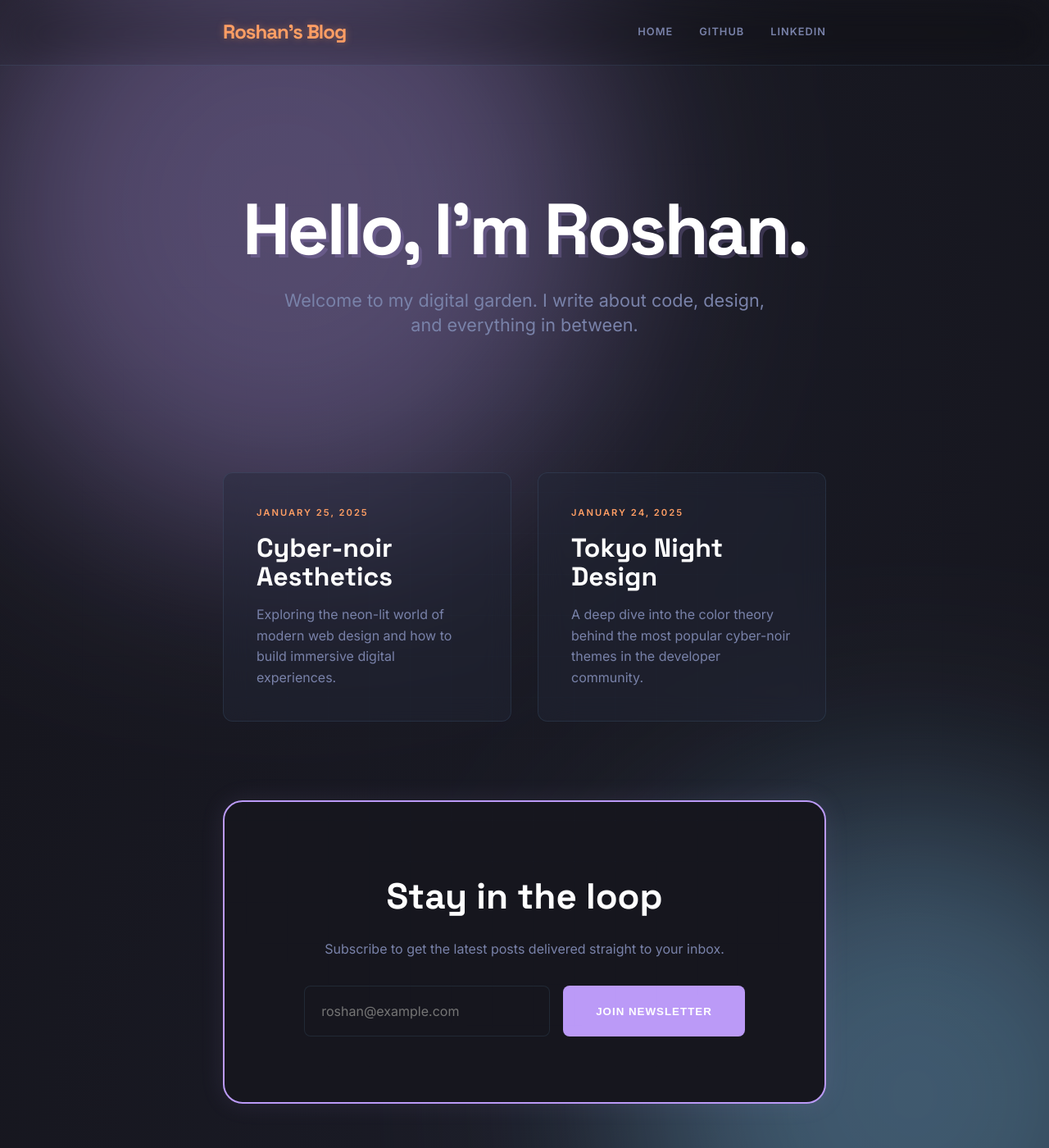
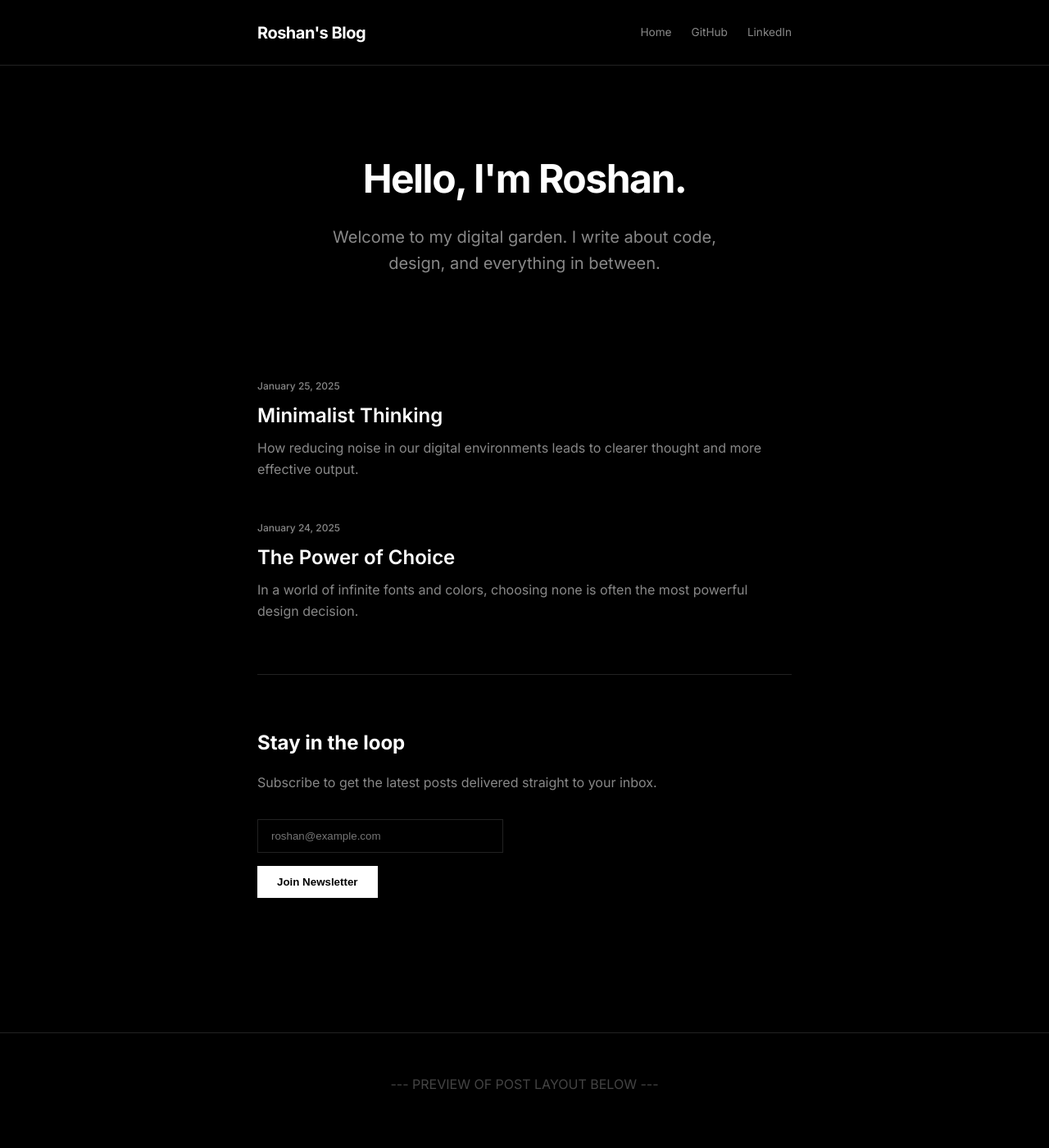
Before and after one commit to roshanis/roshanis.github.io, a Jekyll site: the page preview.html, which Jekyll copies as it is, in a window 1280 px wide and 1400 px high. Shown: the whole window at 82% size. Built offline with Jekyll 4.4.1, drawn with Linux system fonts in a browser that asks for light colours; some of the changed text lies outside the part shown.

Commit message:
Refine Design: Center hero text and finalize Minimal Dark theme

```diff
--- a/_layouts/default.html
+++ b/_layouts/default.html
@@ -20,10 +20,6 @@
 </head>
 
 <body>
-
-    <div class="noise-overlay"></div>
-    <div class="orb orb-1"></div>
-    <div class="orb orb-2"></div>
 
     <div class="progress-container">
         <div class="progress-bar" id="progressBar"></div>
--- a/assets/css/style.css
+++ b/assets/css/style.css
@@ -1,32 +1,23 @@
 /* Google Fonts import */
-@import url('https://fonts.googleapis.com/css2?family=Space+Grotesk:wght@300;400;500;600;700&family=Inter:wght@400;500;600&display=swap');
+@import url('https://fonts.googleapis.com/css2?family=Inter:wght@400;500;600;700&display=swap');
 
 :root {
-  /* Tokyo Night Palette */
-  --bg-color: #1a1b26;
-  --bg-darker: #16161e;
-  --bg-gradient: radial-gradient(circle at 50% 50%, #1a1b26 0%, #16161e 100%);
+  /* Minimal Dark Palette */
+  --bg-color: #000000;
+  --bg-accent: #0a0a0a;
 
-  --neon-cyan: #7dcfff;
-  --neon-magenta: #bb9af7;
-  --neon-orange: #ff9e64;
-  --neon-red: #f7768e;
+  --primary-color: #ffffff;
+  --secondary-color: #ffffff;
 
-  --card-bg: rgba(36, 40, 59, 0.4);
-  --card-border: rgba(125, 207, 255, 0.1);
-  --card-hover-bg: rgba(36, 40, 59, 0.6);
-  --card-hover-border: rgba(125, 207, 255, 0.3);
+  --text-main: #ffffff;
+  --text-muted: #888888;
 
-  --text-main: #c0caf5;
-  --text-muted: #7982a9;
-  --text-bright: #ffffff;
+  --border-color: #222222;
 
   --nav-height: 80px;
-  --max-width: 800px;
+  --max-width: 700px;
 
-  /* Motion */
-  --transition: all 0.4s cubic-bezier(0.16, 1, 0.3, 1);
-  --neon-glow: 0 0 15px rgba(125, 207, 255, 0.3);
+  --transition: all 0.2s ease-in-out;
 }
 
 /* Base Styles */
@@ -43,13 +34,10 @@ html {
 body {
   font-family: 'Inter', system-ui, -apple-system, sans-serif;
   background-color: var(--bg-color);
-  background-image: var(--bg-gradient);
-  background-attachment: fixed;
   color: var(--text-main);
   line-height: 1.6;
   min-height: 100vh;
   -webkit-font-smoothing: antialiased;
-  overflow-x: hidden;
 }
 
 a {
@@ -58,59 +46,7 @@ a {
   transition: var(--transition);
 }
 
-/* Cyber Elements: Background Grid */
-.noise-overlay {
-  position: fixed;
-  inset: 0;
-  background-image:
-    linear-gradient(rgba(125, 207, 255, 0.05) 1px, transparent 1px),
-    linear-gradient(90deg, rgba(125, 207, 255, 0.05) 1px, transparent 1px);
-  background-size: 50px 50px;
-  opacity: 0.3;
-  z-index: 1000;
-  pointer-events: none;
-  mask-image: radial-gradient(circle at center, black 0%, transparent 80%);
-  -webkit-mask-image: radial-gradient(circle at center, black 0%, transparent 80%);
-}
-
-.orb {
-  position: fixed;
-  border-radius: 50%;
-  filter: blur(120px);
-  z-index: -1;
-  opacity: 0.35;
-  mix-blend-mode: screen;
-}
-
-.orb-1 {
-  top: -10%;
-  left: -5%;
-  width: 60vw;
-  height: 60vw;
-  background: var(--neon-magenta);
-  animation: drift 20s infinite alternate ease-in-out;
-}
-
-.orb-2 {
-  bottom: -15%;
-  right: -5%;
-  width: 50vw;
-  height: 50vw;
-  background: var(--neon-cyan);
-  animation: drift 30s infinite alternate-reverse ease-in-out;
-}
-
-@keyframes drift {
-  from {
-    transform: translate(0, 0) scale(1);
-  }
-
-  to {
-    transform: translate(100px, 50px) scale(1.1);
-  }
-}
-
-/* Progress Bar */
+/* Progress Bar (Minimal) */
 .progress-container {
   position: fixed;
   top: 0;
@@ -123,16 +59,15 @@ a {
 
 .progress-bar {
   height: 100%;
-  background: var(--neon-cyan);
+  background: var(--primary-color);
   width: 0%;
-  box-shadow: 0 0 15px var(--neon-cyan);
 }
 
 /* Layout */
 .container {
   max-width: var(--max-width);
   margin: 0 auto;
-  padding: 0 2rem;
+  padding: 0 1.5rem;
 }
 
 /* Navigation */
@@ -140,287 +75,183 @@ a {
   height: var(--nav-height);
   display: flex;
   align-items: center;
-  backdrop-filter: blur(25px) brightness(0.8);
-  -webkit-backdrop-filter: blur(25px) brightness(0.8);
   position: sticky;
   top: 0;
   z-index: 100;
-  border-bottom: 1px solid var(--card-border);
+  background: var(--bg-color);
+  border-bottom: 1px solid var(--border-color);
 }
 
 .nav-brand {
-  font-family: 'Space Grotesk', sans-serif;
   font-weight: 700;
-  font-size: 1.5rem;
-  color: var(--neon-orange);
-  text-shadow: 0 0 10px rgba(255, 158, 100, 0.4);
-  letter-spacing: -1px;
+  font-size: 1.25rem;
+  letter-spacing: -0.5px;
 }
 
 .nav-links {
   display: flex;
-  gap: 2rem;
+  gap: 1.5rem;
 }
 
 .nav-link {
-  font-size: 0.8rem;
+  font-size: 0.85rem;
   color: var(--text-muted);
-  font-weight: 600;
-  letter-spacing: 1px;
-  text-transform: uppercase;
 }
 
 .nav-link:hover {
-  color: var(--neon-cyan);
-  text-shadow: 0 0 10px var(--neon-cyan);
+  color: var(--text-main);
 }
 
 /* Hero Section */
 .hero {
-  padding: 160px 0 100px;
+  padding: 100px 0 60px;
   text-align: center;
 }
 
 .hero-title {
-  font-family: 'Space Grotesk', sans-serif;
-  font-size: clamp(3.5rem, 10vw, 5.5rem);
+  font-size: 3rem;
   font-weight: 700;
-  line-height: 0.9;
-  letter-spacing: -3px;
-  color: var(--text-bright);
-  text-shadow: 4px 4px 0px rgba(187, 154, 247, 0.2);
-  margin-bottom: 2rem;
+  letter-spacing: -1.5px;
+  margin-bottom: 1rem;
 }
 
 .hero-subtitle {
   color: var(--text-muted);
-  font-size: 1.35rem;
-  max-width: 600px;
+  font-size: 1.25rem;
+  max-width: 500px;
   margin: 0 auto;
-  line-height: 1.4;
 }
 
-/* Card Grid & Animations */
+/* Card Grid */
 .grid {
-  display: grid;
-  grid-template-columns: repeat(auto-fit, minmax(340px, 1fr));
-  gap: 2rem;
+  display: flex;
+  flex-direction: column;
+  gap: 3rem;
   margin: 4rem 0;
 }
 
-.fade-up {
-  opacity: 0;
-  transform: translateY(20px);
-  animation: fadeUp 1s forwards cubic-bezier(0.16, 1, 0.3, 1);
-}
-
-@keyframes fadeUp {
-  to {
-    opacity: 1;
-    transform: translateY(0);
-  }
-}
-
 .card {
-  background: var(--card-bg);
-  border: 1px solid var(--card-border);
-  border-radius: 12px;
-  padding: 2.5rem;
-  transition: var(--transition);
-  backdrop-filter: blur(16px);
-  -webkit-backdrop-filter: blur(16px);
   display: block;
 }
 
-.card:hover {
-  transform: translateY(-8px);
-  background: var(--card-hover-bg);
-  border-color: var(--neon-cyan);
-  box-shadow: 0 20px 40px rgba(0, 0, 0, 0.4),
-    0 0 20px rgba(125, 207, 255, 0.1);
-}
-
 .card-date {
-  font-size: 0.7rem;
-  color: var(--neon-orange);
-  margin-bottom: 1rem;
+  font-size: 0.75rem;
+  color: var(--text-muted);
+  margin-bottom: 0.5rem;
   display: block;
-  font-weight: 800;
-  text-transform: uppercase;
-  letter-spacing: 2px;
+  font-weight: 500;
 }
 
 .card-title {
-  font-family: 'Space Grotesk', sans-serif;
-  font-size: 2rem;
-  margin-bottom: 1rem;
-  line-height: 1.1;
-  font-weight: 700;
-  color: var(--text-bright);
+  font-size: 1.5rem;
+  font-weight: 600;
+  margin-bottom: 0.5rem;
 }
 
 .card-excerpt {
   color: var(--text-muted);
-  font-size: 1rem;
-  line-height: 1.6;
+}
+
+.card:hover .card-title {
+  text-decoration: underline;
 }
 
 /* Post Detail */
 .post {
-  max-width: 720px;
-  margin: 0 auto;
+  padding: 80px 0;
 }
 
 .post-header {
-  padding: 120px 0 60px;
-  text-align: center;
+  margin-bottom: 3rem;
 }
 
 .post-title {
-  font-family: 'Space Grotesk', sans-serif;
-  font-size: clamp(2.5rem, 7vw, 4rem);
-  line-height: 1;
+  font-size: 3rem;
   font-weight: 700;
-  color: var(--text-bright);
-  letter-spacing: -2px;
-  margin-bottom: 2rem;
+  letter-spacing: -1.5px;
+  margin-bottom: 1rem;
 }
 
 .post-meta {
   color: var(--text-muted);
   font-size: 0.9rem;
-  font-weight: 500;
-  display: flex;
-  justify-content: center;
-  align-items: center;
-  gap: 1rem;
-  text-transform: uppercase;
-  letter-spacing: 1px;
 }
 
 .post-content {
-  font-size: 1.2rem;
-  color: var(--text-main);
+  font-size: 1.1rem;
 }
 
 .post-content h2 {
-  font-family: 'Space Grotesk', sans-serif;
-  font-size: 2.25rem;
-  color: var(--neon-cyan);
-  margin: 4rem 0 1.5rem;
-  letter-spacing: -1px;
+  font-size: 1.75rem;
+  margin: 3rem 0 1rem;
 }
 
 .post-content p {
+  margin-bottom: 1.5rem;
+}
+
+.post-content code {
+  background: #1a1a1a;
+  padding: 0.2rem 0.4rem;
+  border-radius: 4px;
+  font-size: 0.9em;
+}
+
+.back-btn {
+  display: inline-block;
+  font-size: 0.85rem;
+  color: var(--text-muted);
   margin-bottom: 2rem;
 }
 
-.post-content code {
-  background: rgba(125, 207, 255, 0.05);
-  border: 1px solid rgba(125, 207, 255, 0.1);
-  padding: 0.2rem 0.4rem;
-  border-radius: 4px;
-  font-family: 'Menlo', monospace;
-  font-size: 0.9em;
-  color: var(--neon-orange);
-}
-
-.back-btn {
-  display: inline-flex;
-  align-items: center;
-  gap: 0.75rem;
-  color: var(--neon-cyan);
-  font-weight: 700;
-  font-size: 0.85rem;
-  text-transform: uppercase;
-  letter-spacing: 1px;
-  margin-bottom: 3rem;
-}
-
-.back-btn span {
-  transition: transform 0.3s ease;
-}
-
-.back-btn:hover span {
-  transform: translateX(-5px);
+.back-btn:hover {
+  color: var(--text-main);
 }
 
 /* Newsletter Section */
 .newsletter {
-  background: var(--bg-darker);
-  border: 2px solid var(--neon-magenta);
-  padding: 5rem 3rem;
-  border-radius: 24px;
-  text-align: center;
-  margin-top: 6rem;
-  box-shadow: 0 0 30px rgba(187, 154, 247, 0.1);
+  padding: 4rem 0;
+  border-top: 1px solid var(--border-color);
+  margin-top: 4rem;
 }
 
 .newsletter-title {
-  font-family: 'Space Grotesk', sans-serif;
-  font-size: 2.75rem;
-  color: var(--text-bright);
+  font-size: 1.5rem;
   margin-bottom: 1rem;
 }
 
 .newsletter-input {
-  background: #16161e;
-  border: 1px solid var(--card-border);
-  padding: 1.25rem;
-  border-radius: 8px;
+  background: transparent;
+  border: 1px solid var(--border-color);
+  padding: 0.75rem 1rem;
   color: white;
-  min-width: 300px;
-  font-family: inherit;
-  font-size: 1rem;
-  transition: var(--transition);
-}
-
-.newsletter-input:focus {
-  border-color: var(--neon-cyan);
-  box-shadow: 0 0 15px rgba(125, 207, 255, 0.2);
+  width: 100%;
+  max-width: 300px;
+  margin-bottom: 1rem;
   outline: none;
 }
 
 .newsletter-btn {
-  background: var(--neon-magenta);
-  color: white;
-  padding: 1.25rem 2.5rem;
-  border-radius: 8px;
-  font-weight: 700;
+  background: white;
+  color: black;
   border: none;
+  padding: 0.75rem 1.5rem;
+  font-weight: 600;
   cursor: pointer;
-  transition: var(--transition);
-  text-transform: uppercase;
-  letter-spacing: 1px;
-}
-
-.newsletter-btn:hover {
-  transform: translateY(-2px);
-  box-shadow: 0 0 20px var(--neon-magenta);
 }
 
 /* Footer */
 footer {
-  padding: 6rem 0;
-  text-align: center;
-  border-top: 1px solid var(--card-border);
+  padding: 4rem 0;
+  border-top: 1px solid var(--border-color);
   color: var(--text-muted);
-  font-size: 0.85rem;
-  letter-spacing: 1px;
+  font-size: 0.8rem;
 }
 
-@media (max-width: 768px) {
-  .hero-title {
-    font-size: 3rem;
-  }
+@media (max-width: 600px) {
 
-  .grid {
-    grid-template-columns: 1fr;
-  }
-
-  .navbar .container {
-    flex-direction: column;
-    gap: 1rem;
-    padding: 1rem;
+  .hero-title,
+  .post-title {
+    font-size: 2.25rem;
   }
 }
--- a/preview.html
+++ b/preview.html
@@ -4,18 +4,14 @@
 <head>
     <meta charset="utf-8">
     <meta name="viewport" content="width=device-width, initial-scale=1">
-    <title>Roshan's Blog (Tokyo Lights Preview)</title>
+    <title>Roshan's Blog (Minimal Dark Preview)</title>
     <link rel="stylesheet" href="assets/css/style.css">
 </head>
 
 <body>
 
-    <div class="noise-overlay"></div>
-    <div class="orb orb-1"></div>
-    <div class="orb orb-2"></div>
-
     <div class="progress-container">
-        <div class="progress-bar" id="progressBar" style="width: 45%;"></div>
+        <div class="progress-bar" id="progressBar" style="width: 25%;"></div>
     </div>
 
     <nav class="navbar">
@@ -31,7 +27,7 @@
 
     <main class="page-content">
 
-        <div class="hero fade-up">
+        <div class="hero">
             <h1 class="hero-title">Hello, I'm Roshan.</h1>
             <p class="hero-subtitle">Welcome to my digital garden. I write about code, design, and everything in
                 between.</p>
@@ -39,58 +35,56 @@
 
         <div class="container">
             <div class="grid">
-                <a href="#" class="card fade-up" style="animation-delay: 0.1s">
+                <div class="card">
                     <span class="card-date">January 25, 2025</span>
-                    <h2 class="card-title">Cyber-noir Aesthetics</h2>
-                    <p class="card-excerpt">Exploring the neon-lit world of modern web design and how to build immersive
-                        digital experiences.</p>
-                </a>
-                <a href="#" class="card fade-up" style="animation-delay: 0.2s">
+                    <h2 class="card-title">Minimalist Thinking</h2>
+                    <p class="card-excerpt">How reducing noise in our digital environments leads to clearer thought and
+                        more effective output.</p>
+                </div>
+                <div class="card">
                     <span class="card-date">January 24, 2025</span>
-                    <h2 class="card-title">Tokyo Night Design</h2>
-                    <p class="card-excerpt">A deep dive into the color theory behind the most popular cyber-noir themes
-                        in the developer community.</p>
-                </a>
+                    <h2 class="card-title">The Power of Choice</h2>
+                    <p class="card-excerpt">In a world of infinite fonts and colors, choosing none is often the most
+                        powerful design decision.</p>
+                </div>
             </div>
 
-            <div class="newsletter fade-up">
+            <div class="newsletter">
                 <h2 class="newsletter-title">Stay in the loop</h2>
                 <p style="color: var(--text-muted); margin-bottom: 2rem;">Subscribe to get the latest posts delivered
                     straight to your inbox.</p>
-                <div style="display: flex; gap: 1rem; flex-wrap: wrap; justify-content: center;">
+                <div>
                     <input type="email" placeholder="roshan@example.com" class="newsletter-input">
+                    <br>
                     <button class="newsletter-btn">Join Newsletter</button>
                 </div>
             </div>
         </div>
 
-        <div style="margin-top: 100px; padding: 50px; border-top: 1px dashed #333; text-align: center; color: #666;">
+        <div style="margin-top: 100px; padding: 50px; border-top: 1px solid #222; text-align: center; color: #444;">
             --- PREVIEW OF POST LAYOUT BELOW ---
         </div>
 
         <div class="container">
             <article class="post">
-                <a href="#" class="back-btn">
-                    <span>&larr;</span> Back to Home
-                </a>
+                <a href="#" class="back-btn">&larr; Back to Home</a>
                 <header class="post-header">
-                    <h1 class="post-title">The Neon Revolution</h1>
+                    <h1 class="post-title">Minimalist Thinking</h1>
                     <p class="post-meta">
                         <span>January 25, 2025</span>
                         <span>&bull;</span>
-                        <span>3 min read</span>
+                        <span>2 min read</span>
                     </p>
                 </header>
 
                 <div class="post-content">
-                    <p>The city never sleeps. In the world of web design, the neon aesthetic is more than just a
-                        trend—it's a statement about the future of interaction.</p>
+                    <p>Minimalism is not about having nothing. It's about having exactly what you need.</p>
 
-                    <h2>The Grid Background</h2>
-                    <p>Using a CSS grid background with a radial mask creates depth and focus, reminiscent of old-school
-                        cyberpunk films but with a modern twist.</p>
+                    <h2>Focus</h2>
+                    <p>When you remove gradients, glows, and shadows, the content becomes the hero. Information flows
+                        without distraction.</p>
 
-                    <p><code>console.log("Welcome to Tokyo Lights");</code></p>
+                    <p><code>Code blocks are also clean and simple.</code></p>
                 </div>
             </article>
         </div>
@@ -99,7 +93,7 @@
 
     <footer>
         <div class="container">
-            <p>&copy; 2025 Roshan's Blog. Inspired by Tokyo Lights.</p>
+            <p>&copy; 2025 Roshan's Blog. Minimal Dark Aesthetic.</p>
         </div>
     </footer>
 
```
